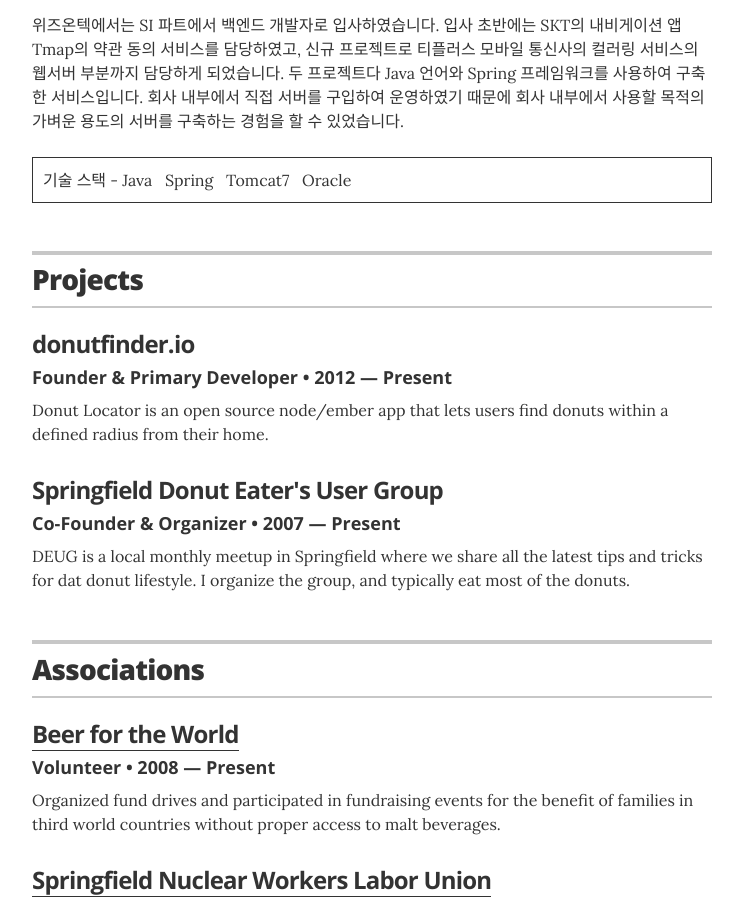
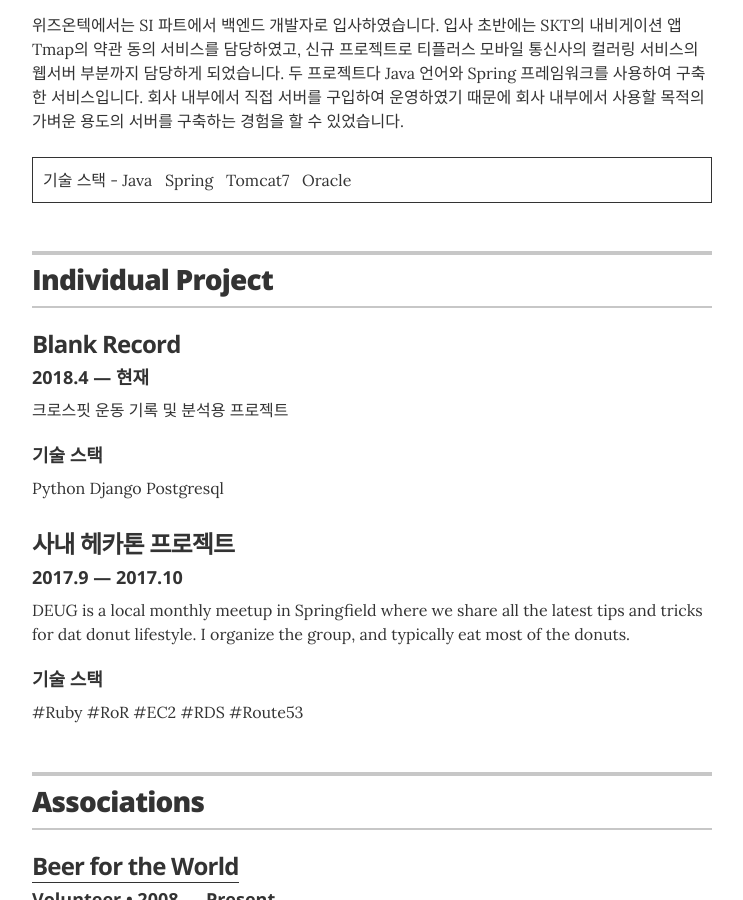
Before and after one commit to bingl2/resume, a Jekyll site: the page built from index.html, in a window 1280 px wide and 900 px high, scrolled down 1714 px. Shown: the whole window, without its empty margins (268-1011 px from the left). Built offline with Jekyll 4.4.1, drawn with Linux system fonts in a browser that asks for light colours.

Commit message:
Proejct 부분 수정 진행중

```diff
--- a/_data/projects.yml
+++ b/_data/projects.yml
@@ -1,12 +1,10 @@
 # Projects
-# donutfinder.io
-- project: donutfinder.io
-  role: Founder & Primary Developer
-  duration: 2012 &mdash; Present
-  description: Donut Locator is an open source node/ember app that lets users find donuts within a defined radius from their home.
+- project: Blank Record
+  duration: 2018.4 — 현재
+  skillset: Python Django Postgresql
+  description: 크로스핏 운동 기록 및 분석용 프로젝트
 
-#Springfield Donut Eater's User Group
-- project: Springfield Donut Eater's User Group
-  role: Co-Founder & Organizer
-  duration: 2007 &mdash; Present
+- project: 사내 헤카톤 프로젝트
+  duration: 2017.9 — 2017.10
+  skillset: "#Ruby #RoR #EC2 #RDS #Route53"
   description: DEUG is a local monthly meetup in Springfield where we share all the latest tips and tricks for dat donut lifestyle. I organize the group, and typically eat most of the donuts.
--- a/_layouts/resume.html
+++ b/_layouts/resume.html
@@ -72,14 +72,17 @@
     <!-- begin Projects -->
     <section class="content-section">
         <header class="section-header">
-            <h2>Projects</h2>
+            <h2>Individual Project</h2>
         </header>
 
         {% for project in site.data.projects %}
         <div class="resume-item" itemscope itemprop="worksFor" itemtype="http://schema.org/Organization">
             <h3 class="resume-item-title" itemprop="name">{{ project.project }}</h3>
-            <h4 class="resume-item-details" itemprop="description">{{ project.role }} &bull; {{ project.duration }}</h4>
+            <h4 class="resume-item-details" itemprop="description">{{ project.duration }}</h4>
             <p class="resume-item-copy">{{ project.description }}</p>
+            <br>
+            <h4 class="resume-item-details" itemprop="description">기술 스택</h4>
+            <p class="resume-item-copy">{{ project.skillset }}</p>
         </div>
         {% endfor %}
 
```
